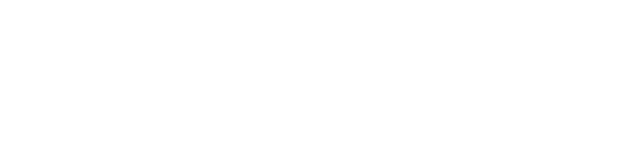
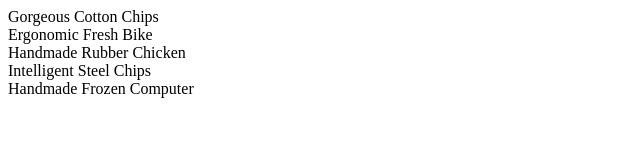
Before and after one commit to janaka120/beginner-webpack-config, a website built with webpack: page public/index.html in a window 1280 px wide. Shown: the whole page, without its empty margins (0-640 px from the left). Built offline with nearby package versions, Linux system fonts and the light colour scheme.

Commit message:
render product list into index.html file

```diff
--- a/public/index.html
+++ b/public/index.html
@@ -1,5 +1,7 @@
 <!DOCTYPE html>
 <html>
     <header></header>
-    <body></body>
+    <body>
+        <div id="products"></div>
+    </body>
 </html>
--- a/src/index.js
+++ b/src/index.js
@@ -7,4 +7,4 @@ for(let i=0; i < 5; i++) {
     products += `<div>${name}</div>`;
 }
 
-console.log(products);
+document.querySelector('#products').innerHTML = products;
```
